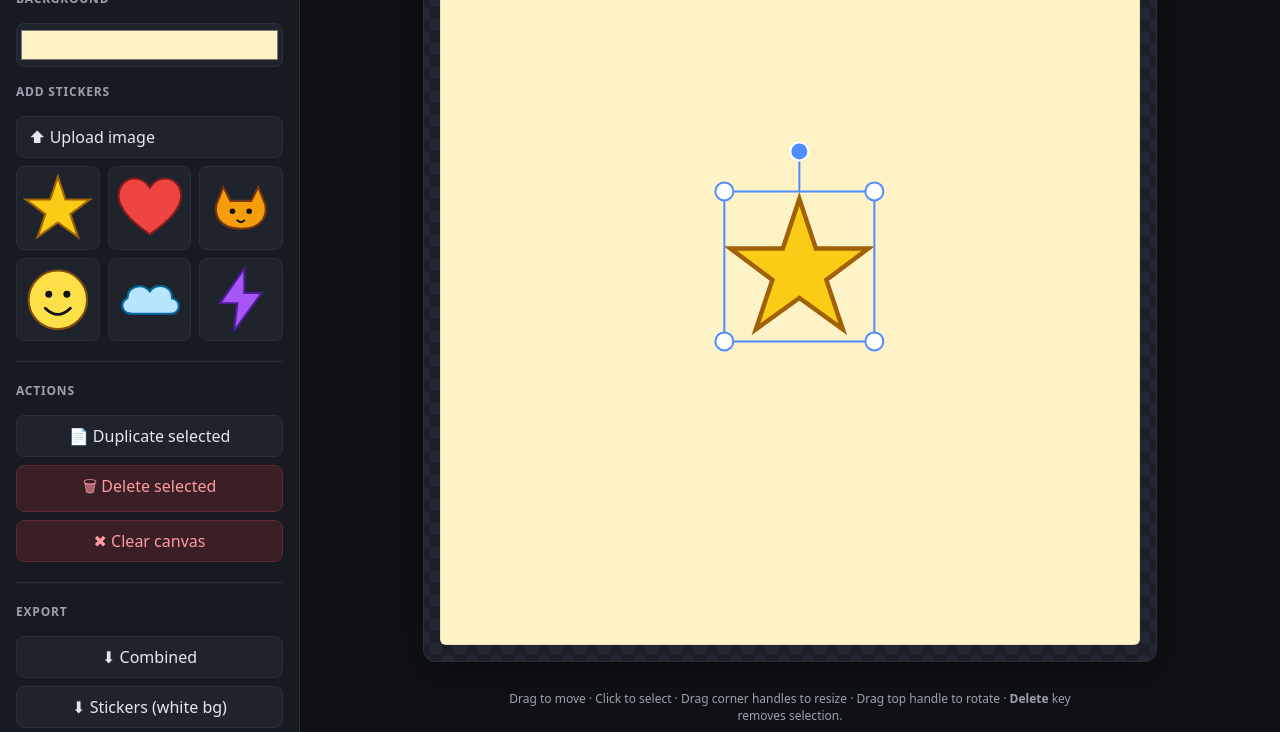
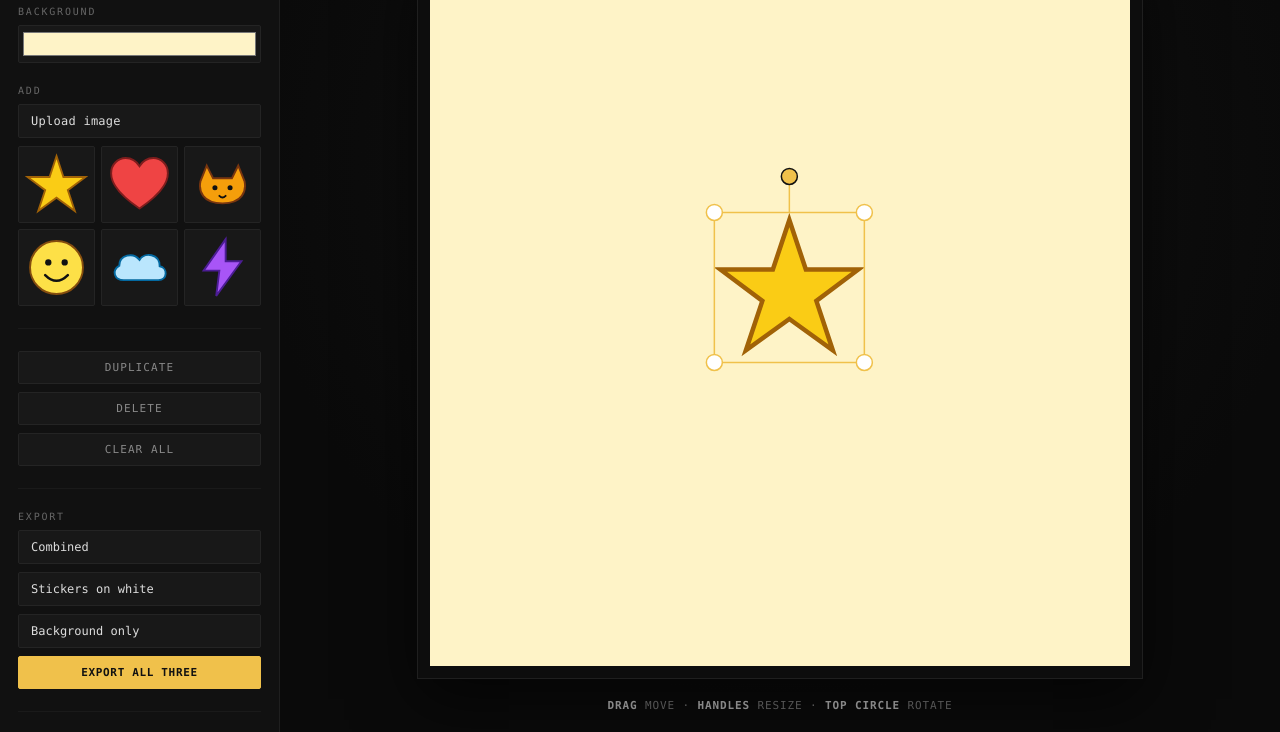
Before and after one commit to Notascammer1123/nubbin, a plain HTML site: page index.html in a window 1280 px wide. Shown: the part 68-800 px from the top of the page. Drawn offline with Linux system fonts and the light colour scheme.

Commit message:
Refactor UI and improve sticker handling
Updated title and modified styles for better UI. Adjusted button and label styles, improved canvas and sticker handling, and enhanced export functionality.

```diff
--- a/index.html
+++ b/index.html
@@ -3,103 +3,133 @@
 <head>
 <meta charset="UTF-8" />
 <meta name="viewport" content="width=device-width, initial-scale=1" />
-<title>Custom Sticker Pack Maker</title>
+<title>Sticker Maker</title>
 <style>
-  :root {
-    --bg: #0f1115;
-    --panel: #171a21;
-    --panel-2: #1f232c;
-    --text: #e6e8ee;
-    --muted: #9aa2b1;
-    --accent: #4f8cff;
-    --border: #2a2f3a;
-  }
-  * { box-sizing: border-box; }
-  html, body { height: 100%; margin: 0; }
+  * { box-sizing: border-box; margin: 0; padding: 0; }
+  html, body { height: 100%; }
   body {
-    font-family: system-ui, -apple-system, "Segoe UI", Roboto, sans-serif;
-    background: var(--bg);
-    color: var(--text);
+    font-family: ui-monospace, "SF Mono", Menlo, Consolas, monospace;
+    background: #0a0a0a;
+    color: #e8e8e8;
     display: flex;
     min-height: 100vh;
+    font-size: 13px;
+    letter-spacing: 0.02em;
   }
   aside {
-    width: 300px;
-    background: var(--panel);
-    border-right: 1px solid var(--border);
-    padding: 16px;
-    overflow-y: auto;
+    width: 280px;
+    background: #111;
+    border-right: 1px solid #1f1f1f;
+    padding: 22px 18px;
     display: flex;
     flex-direction: column;
-    gap: 16px;
+    gap: 22px;
+    overflow-y: auto;
   }
+  .brand {
+    font-family: Georgia, "Times New Roman", serif;
+    font-style: italic;
+    font-size: 22px;
+    letter-spacing: -0.02em;
+    color: #fff;
+  }
+  .brand span { color: #f0c14b; }
+  .group { display: flex; flex-direction: column; gap: 8px; }
+  .label {
+    font-size: 10px;
+    text-transform: uppercase;
+    letter-spacing: 0.18em;
+    color: #666;
+  }
+  button, label.file-btn {
+    font: inherit;
+    font-size: 12px;
+    background: #181818;
+    color: #ddd;
+    border: 1px solid #242424;
+    padding: 9px 12px;
+    border-radius: 2px;
+    cursor: pointer;
+    text-align: left;
+    transition: background 0.12s, border-color 0.12s, color 0.12s;
+  }
+  button:hover, label.file-btn:hover { background: #1f1f1f; border-color: #333; color: #fff; }
+  button.primary {
+    background: #f0c14b;
+    border-color: #f0c14b;
+    color: #111;
+    font-weight: 600;
+    letter-spacing: 0.06em;
+    text-transform: uppercase;
+    text-align: center;
+    font-size: 11px;
+  }
+  button.primary:hover { background: #ffd666; border-color: #ffd666; }
+  button.ghost { text-align: center; font-size: 11px; letter-spacing: 0.1em; text-transform: uppercase; color: #888; }
+  button.ghost:hover { color: #fff; }
+  input[type="color"] {
+    width: 100%; height: 38px;
+    border: 1px solid #242424; border-radius: 2px;
+    background: #181818; cursor: pointer; padding: 2px;
+  }
+  input[type="text"], input[type="email"] {
+    width: 100%; padding: 9px 12px;
+    border-radius: 2px;
+    background: #181818; color: #ddd;
+    border: 1px solid #242424;
+    font: inherit; font-size: 12px;
+  }
+  input:focus { outline: none; border-color: #f0c14b; }
+  .templates { display: grid; grid-template-columns: repeat(3, 1fr); gap: 6px; }
+  .templates button {
+    padding: 6px; aspect-ratio: 1;
+    display: flex; align-items: center; justify-content: center;
+    background: #181818;
+  }
+  .templates svg { width: 100%; height: 100%; }
+  hr { border: none; border-top: 1px solid #1a1a1a; margin: 0; }
   main {
     flex: 1;
-    display: flex;
-    flex-direction: column;
-    align-items: center;
-    justify-content: center;
-    padding: 24px;
-    gap: 16px;
+    display: flex; flex-direction: column;
+    align-items: center; justify-content: center;
+    padding: 40px; gap: 20px;
+    background:
+      radial-gradient(circle at 50% 30%, #141414 0%, #0a0a0a 70%);
   }
-  h1 { font-size: 16px; margin: 0 0 4px; letter-spacing: .3px; }
-  h2 { font-size: 12px; text-transform: uppercase; letter-spacing: .8px; color: var(--muted); margin: 0 0 8px; }
-  .group { display: flex; flex-direction: column; gap: 8px; }
-  label.file-btn, button, input[type="file"]::file-selector-button {
-    font: inherit;
-    background: var(--panel-2);
-    color: var(--text);
-    border: 1px solid var(--border);
-    padding: 9px 12px;
-    border-radius: 8px;
-    cursor: pointer;
-    transition: background .15s, border-color .15s;
+  .canvas-wrap {
+    padding: 12px;
+    background: #0d0d0d;
+    border: 1px solid #1f1f1f;
+    box-shadow: 0 20px 60px rgba(0,0,0,0.6);
   }
-  button:hover, label.file-btn:hover { background: #262b36; border-color: #3a4150; }
-  button.primary { background: var(--accent); border-color: var(--accent); color: white; font-weight: 600; }
-  button.primary:hover { background: #3d7bf0; }
-  button.danger { background: #3a1f24; border-color: #5a2a30; color: #ff9aa3; }
-  button.danger:hover { background: #4a262c; }
-  input[type="color"] {
-    width: 100%; height: 44px; border: 1px solid var(--border); border-radius: 8px;
-    background: var(--panel-2); cursor: pointer; padding: 2px;
+  canvas { display: block; cursor: grab; background: #fff; }
+  canvas:active { cursor: grabbing; }
+  .hint {
+    font-size: 11px;
+    color: #555;
+    letter-spacing: 0.08em;
+    text-transform: uppercase;
+    text-align: center;
   }
-  input[type="text"], input[type="email"] {
-    width: 100%; padding: 9px 12px; border-radius: 8px;
-    background: var(--panel-2); color: var(--text);
-    border: 1px solid var(--border); font: inherit;
-  }
-  .templates { display: grid; grid-template-columns: repeat(3, 1fr); gap: 8px; }
-  .templates button {
-    padding: 6px; aspect-ratio: 1; display: flex; align-items: center; justify-content: center;
-  }
-  .templates svg { width: 100%; height: 100%; }
-  .canvas-wrap {
-    background: repeating-conic-gradient(#232733 0% 25%, #1b1f28 0% 50%) 50% / 24px 24px;
-    padding: 16px; border-radius: 12px; border: 1px solid var(--border);
-    box-shadow: 0 10px 40px rgba(0,0,0,.4);
-  }
-  canvas { display: block; border-radius: 6px; cursor: grab; }
-  canvas:active { cursor: grabbing; }
-  .hint { color: var(--muted); font-size: 12px; text-align: center; max-width: 600px; }
-  .row { display: flex; gap: 8px; }
-  .row > * { flex: 1; }
-  hr { border: none; border-top: 1px solid var(--border); margin: 4px 0; }
+  .hint b { color: #888; font-weight: 600; }
+  ::-webkit-scrollbar { width: 6px; }
+  ::-webkit-scrollbar-track { background: #0a0a0a; }
+  ::-webkit-scrollbar-thumb { background: #222; }
 </style>
 </head>
 <body>
 
 <aside>
-  <h1>🎨 Sticker Pack Maker</h1>
+  <div class="brand">Sticker<span>.</span>Maker</div>
 
   <div class="group">
-    <h2>Background</h2>
+    <div class="label">Background</div>
     <input type="color" id="bgColor" value="#fef3c7" />
   </div>
 
   <div class="group">
-    <h2>Add stickers</h2>
-    <label class="file-btn" for="upload">⬆ Upload image</label>
+    <div class="label">Add</div>
+    <label class="file-btn" for="upload">Upload image</label>
     <input id="upload" type="file" accept="image/*" hidden />
     <div class="templates" id="templates"></div>
   </div>
@@ -107,30 +137,28 @@
   <hr />
 
   <div class="group">
-    <h2>Actions</h2>
-    <button id="duplicateBtn">📄 Duplicate selected</button>
-    <button id="deleteBtn" class="danger">🗑 Delete selected</button>
-    <button id="clearBtn" class="danger">✖ Clear canvas</button>
+    <button id="duplicateBtn" class="ghost">Duplicate</button>
+    <button id="deleteBtn" class="ghost">Delete</button>
+    <button id="clearBtn" class="ghost">Clear all</button>
   </div>
 
   <hr />
 
   <div class="group">
-    <h2>Export</h2>
-    <button id="exportCombined">⬇ Combined</button>
-    <button id="exportWhite">⬇ Stickers (white bg)</button>
-    <button id="exportBg">⬇ Background only</button>
-    <button id="exportAll" class="primary">⬇ Export all 3</button>
+    <div class="label">Export</div>
+    <button id="exportCombined">Combined</button>
+    <button id="exportWhite">Stickers on white</button>
+    <button id="exportBg">Background only</button>
+    <button id="exportAll" class="primary">Export all three</button>
   </div>
 
   <hr />
 
   <div class="group">
-    <h2>Send to be created</h2>
-    <input id="customerEmail" type="email" placeholder="Your email (optional)" />
-    <input id="notes" type="text" placeholder="Notes (size, quantity…)" />
-    <button id="sendBtn" class="primary">✉ Send design</button>
-    <div class="hint" style="text-align:left">Opens your mail client with the design preview, JSON, and notes attached. Replace the <code>mailto:</code> with a backend when ready.</div>
+    <div class="label">Send to be created</div>
+    <input id="customerEmail" type="email" placeholder="your@email" />
+    <input id="notes" type="text" placeholder="notes" />
+    <button id="sendBtn" class="primary">Send design</button>
   </div>
 </aside>
 
@@ -138,55 +166,44 @@
   <div class="canvas-wrap">
     <canvas id="canvas" width="700" height="700"></canvas>
   </div>
-  <p class="hint">
-    Drag to move · Click to select · Drag corner handles to resize · Drag top handle to rotate · <b>Delete</b> key removes selection.
-  </p>
+  <div class="hint"><b>Drag</b> move · <b>Handles</b> resize · <b>Top circle</b> rotate</div>
 </main>
 
 <script>
 (() => {
-  "use strict";
-
-  // ---------- Setup ----------
   const canvas = document.getElementById("canvas");
   const ctx = canvas.getContext("2d");
   const W = canvas.width;
   const H = canvas.height;
 
-  /** @typedef {{id:string, img:HTMLImageElement, x:number, y:number, w:number, h:number, rot:number}} Sticker */
-  /** @type {Sticker[]} */
   let stickers = [];
   let selectedId = null;
-
   let bgColor = document.getElementById("bgColor").value;
 
-  // Drag state
-  let mode = null; // 'move' | 'resize' | 'rotate'
+  let mode = null;
   let dragStart = null;
 
-  const HANDLE_RADIUS = 9;
-  const ROTATE_OFFSET = 40;
+  const HANDLE_RADIUS = 8;
+  const ROTATE_OFFSET = 36;
 
-  // ---------- Templates (inline SVGs) ----------
   const TEMPLATES = {
     star: `<svg xmlns="http://www.w3.org/2000/svg" viewBox="0 0 100 100"><polygon points="50,5 61,38 96,38 68,59 79,92 50,71 21,92 32,59 4,38 39,38" fill="#facc15" stroke="#a16207" stroke-width="3"/></svg>`,
     heart: `<svg xmlns="http://www.w3.org/2000/svg" viewBox="0 0 100 100"><path d="M50,88 C20,68 5,50 5,32 C5,18 16,8 28,8 C37,8 45,13 50,21 C55,13 63,8 72,8 C84,8 95,18 95,32 C95,50 80,68 50,88 Z" fill="#ef4444" stroke="#7f1d1d" stroke-width="3"/></svg>`,
     cat: `<svg xmlns="http://www.w3.org/2000/svg" viewBox="0 0 100 100"><path d="M25,20 L35,40 L65,40 L75,20 L85,45 C88,60 82,80 50,80 C18,80 12,60 15,45 Z" fill="#f59e0b" stroke="#78350f" stroke-width="3"/><circle cx="38" cy="55" r="4" fill="#111"/><circle cx="62" cy="55" r="4" fill="#111"/><path d="M45,68 Q50,73 55,68" stroke="#111" stroke-width="3" fill="none" stroke-linecap="round"/></svg>`,
     smiley: `<svg xmlns="http://www.w3.org/2000/svg" viewBox="0 0 100 100"><circle cx="50" cy="50" r="42" fill="#fde047" stroke="#854d0e" stroke-width="3"/><circle cx="37" cy="42" r="5" fill="#111"/><circle cx="63" cy="42" r="5" fill="#111"/><path d="M32,62 Q50,80 68,62" stroke="#111" stroke-width="4" fill="none" stroke-linecap="round"/></svg>`,
     cloud: `<svg xmlns="http://www.w3.org/2000/svg" viewBox="0 0 100 100"><path d="M25,70 C10,70 5,55 18,47 C18,30 40,25 50,38 C58,25 82,28 82,48 C95,50 95,70 80,70 Z" fill="#bae6fd" stroke="#0369a1" stroke-width="3"/></svg>`,
-    lightning: `<svg xmlns="http://www.w3.org/2000/svg" viewBox="0 0 100 100"><polygon points="55,5 20,55 45,55 40,95 80,40 55,40" fill="#a855f7" stroke="#4c1d95" stroke-width="3"/></svg>`,
+    bolt: `<svg xmlns="http://www.w3.org/2000/svg" viewBox="0 0 100 100"><polygon points="55,5 20,55 45,55 40,95 80,40 55,40" fill="#a855f7" stroke="#4c1d95" stroke-width="3"/></svg>`,
   };
 
   const templatesEl = document.getElementById("templates");
   Object.entries(TEMPLATES).forEach(([name, svg]) => {
     const btn = document.createElement("button");
-    btn.title = `Add ${name}`;
+    btn.title = name;
     btn.innerHTML = svg;
     btn.addEventListener("click", () => addSvgTemplate(svg));
     templatesEl.appendChild(btn);
   });
 
-  // ---------- Helpers ----------
   const uid = () => Math.random().toString(36).slice(2, 10);
 
   function addSvgTemplate(svg) {
@@ -197,13 +214,10 @@
       URL.revokeObjectURL(url);
       const size = 150;
       const s = {
-        id: uid(),
-        img,
+        id: uid(), img,
         x: W / 2 - size / 2 + (Math.random() * 60 - 30),
         y: H / 2 - size / 2 + (Math.random() * 60 - 30),
-        w: size,
-        h: size,
-        rot: 0,
+        w: size, h: size, rot: 0,
       };
       stickers.push(s);
       selectedId = s.id;
@@ -217,19 +231,12 @@
     reader.onload = () => {
       const img = new Image();
       img.onload = () => {
-        // scale down big images to 200px max side
         const max = 200;
         let w = img.naturalWidth;
         let h = img.naturalHeight;
         const scale = Math.min(1, max / Math.max(w, h));
         w *= scale; h *= scale;
-        const s = {
-          id: uid(),
-          img,
-          x: W / 2 - w / 2,
-          y: H / 2 - h / 2,
-          w, h, rot: 0,
-        };
+        const s = { id: uid(), img, x: W / 2 - w / 2, y: H / 2 - h / 2, w, h, rot: 0 };
         stickers.push(s);
         selectedId = s.id;
         draw();
@@ -239,7 +246,6 @@
     reader.readAsDataURL(file);
   }
 
-  // ---------- Transform helpers ----------
   function rotPoint(x, y, cx, cy, angle) {
     const cos = Math.cos(angle), sin = Math.sin(angle);
     const dx = x - cx, dy = y - cy;
@@ -263,22 +269,14 @@
   function pointInSticker(s, px, py) {
     const cx = s.x + s.w / 2;
     const cy = s.y + s.h / 2;
-    // inverse rotate point around center
     const [lx, ly] = rotPoint(px, py, cx, cy, -s.rot);
     return lx >= s.x && lx <= s.x + s.w && ly >= s.y && ly <= s.y + s.h;
   }
 
-  // ---------- Rendering ----------
   function draw() {
-    // background
     ctx.fillStyle = bgColor;
     ctx.fillRect(0, 0, W, H);
 
-    // subtle border
-    ctx.strokeStyle = "rgba(0,0,0,0.08)";
-    ctx.strokeRect(0.5, 0.5, W - 1, H - 1);
-
-    // stickers
     for (const s of stickers) {
       ctx.save();
       ctx.translate(s.x + s.w / 2, s.y + s.h / 2);
@@ -287,20 +285,18 @@
       ctx.restore();
     }
 
-    // selection UI
     const sel = stickers.find((s) => s.id === selectedId);
     if (sel) {
       const { rotatedCorners, rotateHandle } = getHandles(sel);
       ctx.save();
-      ctx.strokeStyle = "#4f8cff";
-      ctx.lineWidth = 2;
+      ctx.strokeStyle = "#f0c14b";
+      ctx.lineWidth = 1.5;
       ctx.beginPath();
       ctx.moveTo(...rotatedCorners[0]);
       for (let i = 1; i < 4; i++) ctx.lineTo(...rotatedCorners[i]);
       ctx.closePath();
       ctx.stroke();
 
-      // corner handles
       ctx.fillStyle = "#fff";
       for (const [x, y] of rotatedCorners) {
         ctx.beginPath();
@@ -309,7 +305,6 @@
         ctx.stroke();
       }
 
-      // rotate handle
       const cx = sel.x + sel.w / 2;
       const cy = sel.y + sel.h / 2;
       const topMid = rotPoint(cx, sel.y, cx, cy, sel.rot);
@@ -320,41 +315,33 @@
 
       ctx.beginPath();
       ctx.arc(...rotateHandle, HANDLE_RADIUS, 0, Math.PI * 2);
-      ctx.fillStyle = "#4f8cff";
+      ctx.fillStyle = "#f0c14b";
       ctx.fill();
-      ctx.strokeStyle = "#fff";
+      ctx.strokeStyle = "#111";
       ctx.stroke();
       ctx.restore();
     }
   }
 
-  // ---------- Pointer interactions ----------
   function getPointer(e) {
     const r = canvas.getBoundingClientRect();
-    const x = ((e.clientX - r.left) / r.width) * canvas.width;
-    const y = ((e.clientY - r.top) / r.height) * canvas.height;
-    return { x, y };
+    return {
+      x: ((e.clientX - r.left) / r.width) * canvas.width,
+      y: ((e.clientY - r.top) / r.height) * canvas.height,
+    };
   }
 
   function hitTest(px, py) {
-    // check topmost first
     for (let i = stickers.length - 1; i >= 0; i--) {
       const s = stickers[i];
       const { rotatedCorners, rotateHandle } = getHandles(s);
-      // rotate handle
-      if (Math.hypot(px - rotateHandle[0], py - rotateHandle[1]) <= HANDLE_RADIUS + 4) {
+      if (Math.hypot(px - rotateHandle[0], py - rotateHandle[1]) <= HANDLE_RADIUS + 4)
         return { s, mode: "rotate" };
+      for (const [cx, cy] of rotatedCorners) {
+        if (Math.hypot(px - cx, py - cy) <= HANDLE_RADIUS + 4)
+          return { s, mode: "resize" };
       }
-      // corner handles
-      for (const [cx, cy] of rotatedCorners) {
-        if (Math.hypot(px - cx, py - cy) <= HANDLE_RADIUS + 4) {
-          return { s, mode: "resize" };
-        }
-      }
-      // body
-      if (pointInSticker(s, px, py)) {
-        return { s, mode: "move" };
-      }
+      if (pointInSticker(s, px, py)) return { s, mode: "move" };
     }
     return null;
   }
@@ -364,15 +351,10 @@
     const p = getPointer(e);
     const hit = hitTest(p.x, p.y);
 
-    if (!hit) {
-      selectedId = null;
-      draw();
-      return;
-    }
+    if (!hit) { selectedId = null; draw(); return; }
 
     selectedId = hit.s.id;
     mode = hit.mode;
-
     const s = hit.s;
     const cx = s.x + s.w / 2;
     const cy = s.y + s.h / 2;
@@ -384,7 +366,6 @@
       startAngle: Math.atan2(p.y - cy, p.x - cx),
     };
 
-    // bring to top
     stickers = stickers.filter((x) => x.id !== s.id);
     stickers.push(s);
     draw();
@@ -397,60 +378,45 @@
     if (!s) return;
 
     if (mode === "move") {
-      const dx = p.x - dragStart.pointer.x;
-      const dy = p.y - dragStart.pointer.y;
-      s.x = dragStart.start.x + dx;
-      s.y = dragStart.start.y + dy;
+      s.x = dragStart.start.x + (p.x - dragStart.pointer.x);
+      s.y = dragStart.start.y + (p.y - dragStart.pointer.y);
     } else if (mode === "resize") {
-      // Resize in sticker-local space
       const cx = dragStart.center.x;
       const cy = dragStart.center.y;
       const [lx, ly] = rotPoint(p.x, p.y, cx, cy, -s.rot);
-      // relative to original top-left
       const origX = dragStart.start.x;
       const origY = dragStart.start.y;
       const origW = dragStart.start.w;
       const origH = dragStart.start.h;
 
-      // Which corner is being dragged? Use nearest corner in local space.
       const corners = [
         { x: origX, y: origY, dx: 0, dy: 0 },
         { x: origX + origW, y: origY, dx: 1, dy: 0 },
         { x: origX + origW, y: origY + origH, dx: 1, dy: 1 },
         { x: origX, y: origY + origH, dx: 0, dy: 1 },
       ];
-      let nearest = corners[0];
-      let best = Infinity;
+      let nearest = corners[0], best = Infinity;
       for (const c of corners) {
         const d = (c.x - lx) ** 2 + (c.y - ly) ** 2;
         if (d < best) { best = d; nearest = c; }
       }
-
       const fixedX = nearest.dx === 0 ? origX + origW : origX;
       const fixedY = nearest.dy === 0 ? origY + origH : origY;
-
       let newW = Math.abs(lx - fixedX);
       let newH = Math.abs(ly - fixedY);
-
-      // preserve aspect ratio
       const aspect = origW / origH;
       if (newW / newH > aspect) newH = newW / aspect;
       else newW = newH * aspect;
-
       newW = Math.max(20, newW);
       newH = Math.max(20, newH);
-
-      const newX = nearest.dx === 0 ? fixedX - newW : fixedX;
-      const newY = nearest.dy === 0 ? fixedY - newH : fixedY;
-
-      s.x = newX; s.y = newY; s.w = newW; s.h = newH;
+      s.x = nearest.dx === 0 ? fixedX - newW : fixedX;
+      s.y = nearest.dy === 0 ? fixedY - newH : fixedY;
+      s.w = newW; s.h = newH;
     } else if (mode === "rotate") {
       const cx = dragStart.center.x;
       const cy = dragStart.center.y;
       const angle = Math.atan2(p.y - cy, p.x - cx);
       s.rot = dragStart.start.rot + (angle - dragStart.startAngle);
-
-      // keep center fixed
       s.x = cx - s.w / 2;
       s.y = cy - s.h / 2;
     }
@@ -463,10 +429,9 @@
     try { canvas.releasePointerCapture(e.pointerId); } catch {}
   });
 
-  // Delete / duplicate keyboard
   document.addEventListener("keydown", (e) => {
-    if (e.key === "Delete" || e.key === "Backspace") {
-      if (selectedId && document.activeElement === document.body) {
+    if ((e.key === "Delete" || e.key === "Backspace") && document.activeElement === document.body) {
+      if (selectedId) {
         stickers = stickers.filter((s) => s.id !== selectedId);
         selectedId = null;
         draw();
@@ -488,9 +453,7 @@
     draw();
   }
 
-  // ---------- Export ----------
-  function exportCanvas({ includeBg = true, includeStickers = true, forceWhiteBg = false, filename }) {
-    // Create an offscreen canvas to render specific layers
+  function exportCanvas({ includeBg, includeStickers, forceWhiteBg, filename }) {
     const off = document.createElement("canvas");
     off.width = W; off.height = H;
     const o = off.getContext("2d");
@@ -499,7 +462,6 @@
       o.fillStyle = forceWhiteBg ? "#ffffff" : bgColor;
       o.fillRect(0, 0, W, H);
     }
-
     if (includeStickers) {
       for (const s of stickers) {
         o.save();
@@ -509,7 +471,6 @@
         o.restore();
       }
     }
-
     off.toBlob((blob) => {
       const url = URL.createObjectURL(blob);
       const a = document.createElement("a");
@@ -520,34 +481,25 @@
     }, "image/png");
   }
 
-  // Combined (bg + stickers)
-  document.getElementById("exportCombined").addEventListener("click", () => {
-    exportCanvas({ includeBg: true, includeStickers: true, filename: "design-combined.png" });
-  });
+  document.getElementById("exportCombined").addEventListener("click", () =>
+    exportCanvas({ includeBg: true, includeStickers: true, filename: "design-combined.png" }));
 
-  // Stickers on white
-  document.getElementById("exportWhite").addEventListener("click", () => {
-    exportCanvas({ includeBg: true, includeStickers: true, forceWhiteBg: true, filename: "design-stickers-white-bg.png" });
-  });
+  document.getElementById("exportWhite").addEventListener("click", () =>
+    exportCanvas({ includeBg: true, includeStickers: true, forceWhiteBg: true, filename: "design-stickers-white.png" }));
 
-  // Background only
-  document.getElementById("exportBg").addEventListener("click", () => {
-    exportCanvas({ includeBg: true, includeStickers: false, filename: "design-background.png" });
-  });
+  document.getElementById("exportBg").addEventListener("click", () =>
+    exportCanvas({ includeBg: true, includeStickers: false, filename: "design-background.png" }));
 
-  // All three (staggered to avoid browser download blocking)
   document.getElementById("exportAll").addEventListener("click", () => {
     exportCanvas({ includeBg: true, includeStickers: true, filename: "design-combined.png" });
-    setTimeout(() => exportCanvas({ includeBg: true, includeStickers: true, forceWhiteBg: true, filename: "design-stickers-white-bg.png" }), 300);
+    setTimeout(() => exportCanvas({ includeBg: true, includeStickers: true, forceWhiteBg: true, filename: "design-stickers-white.png" }), 300);
     setTimeout(() => exportCanvas({ includeBg: true, includeStickers: false, filename: "design-background.png" }), 600);
   });
 
-  // ---------- Send to be created (mailto fallback) ----------
   document.getElementById("sendBtn").addEventListener("click", () => {
     const customerEmail = document.getElementById("customerEmail").value.trim();
     const notes = document.getElementById("notes").value.trim();
 
-    // Build small preview
     const off = document.createElement("canvas");
     const PREVIEW = 400;
     off.width = PREVIEW; off.height = PREVIEW;
@@ -563,7 +515,6 @@
     }
     const previewDataUrl = off.toDataURL("image/png");
 
-    // JSON payload (user can save it as a file too)
     const payload = {
       submittedAt: new Date().toISOString(),
       customerEmail: customerEmail || null,
@@ -572,20 +523,11 @@
       canvas: { width: W, height: H },
       stickers: stickers.map((s) => ({
         x: s.x, y: s.y, w: s.w, h: s.h, rot: s.rot,
-        src: s.img.src.slice(0, 64) + "...", // truncated — full src in download
+        src: s.img.src,
       })),
     };
 
-    // Download the full design JSON so it can be attached
-    const jsonBlob = new Blob([JSON.stringify({
-      ...payload,
-      stickers: stickers.map((s) => ({
-        x: s.x, y: s.y, w: s.w, h: s.h, rot: s.rot,
-        src: s.img.src, // full data URL
-      })),
-    }, null, 2)], { type: "application/json" });
-
-    // Auto-download design.json + preview.png so user can attach them
+    const jsonBlob = new Blob([JSON.stringify(payload, null, 2)], { type: "application/json" });
     const dlJson = document.createElement("a");
     dlJson.href = URL.createObjectURL(jsonBlob);
     dlJson.download = "design.json";
@@ -598,7 +540,7 @@
       dlPng.click();
     }, 200);
 
-    // Open mail client
+    const yourEmail = "you@example.com";
     const subject = encodeURIComponent("New sticker pack design");
     const body = encodeURIComponent(
       `Hi,\n\nI'd like to have this sticker pack created.\n\n` +
@@ -606,15 +548,11 @@
       `Number of stickers: ${stickers.length}\n` +
       `My email: ${customerEmail || "(not provided)"}\n` +
       `Notes: ${notes || "(none)"}\n\n` +
-      `I'm attaching design-preview.png and design.json (downloaded automatically).\n\n` +
-      `Thanks!`
+      `Attaching design-preview.png and design.json.\n\nThanks!`
     );
-    // 👇 Replace with your email
-    const yourEmail = "you@example.com";
     window.location.href = `mailto:${yourEmail}?subject=${subject}&body=${body}`;
   });
 
-  // ---------- Sidebar controls ----------
   document.getElementById("bgColor").addEventListener("input", (e) => {
     bgColor = e.target.value;
     draw();
@@ -640,8 +578,6 @@
     draw();
   });
 
-  // ---------- Boot ----------
-  // Add a starter sticker so canvas isn't empty
   addSvgTemplate(TEMPLATES.star);
   selectedId = null;
   draw();
```
